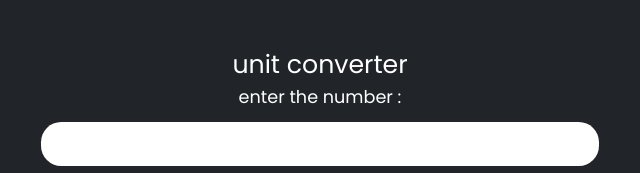
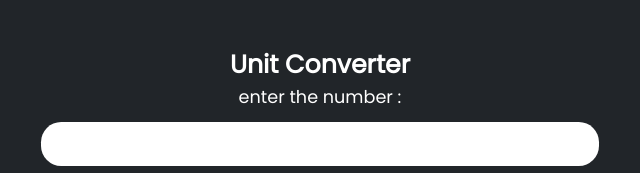
Before and after one commit to Liaqat22/Unit-converter, a plain HTML site: page unit converter.html in a window 1280 px wide. Shown: the top 173 px of the page, 320-960 px from the left. Drawn offline with nearby package versions, Linux system fonts and the light colour scheme.

Commit message:
Update unit converter.html

```diff
--- a/unit converter.html
+++ b/unit converter.html
@@ -15,7 +15,7 @@
 
     <div class="container-fluid ">
         <div class="inputmain">
-            <h1>unit converter</h1>
+            <h1><b>Unit Converter</b></h1>
             <h3><span>enter the number :</span>
             </h3>
             <div>
```
